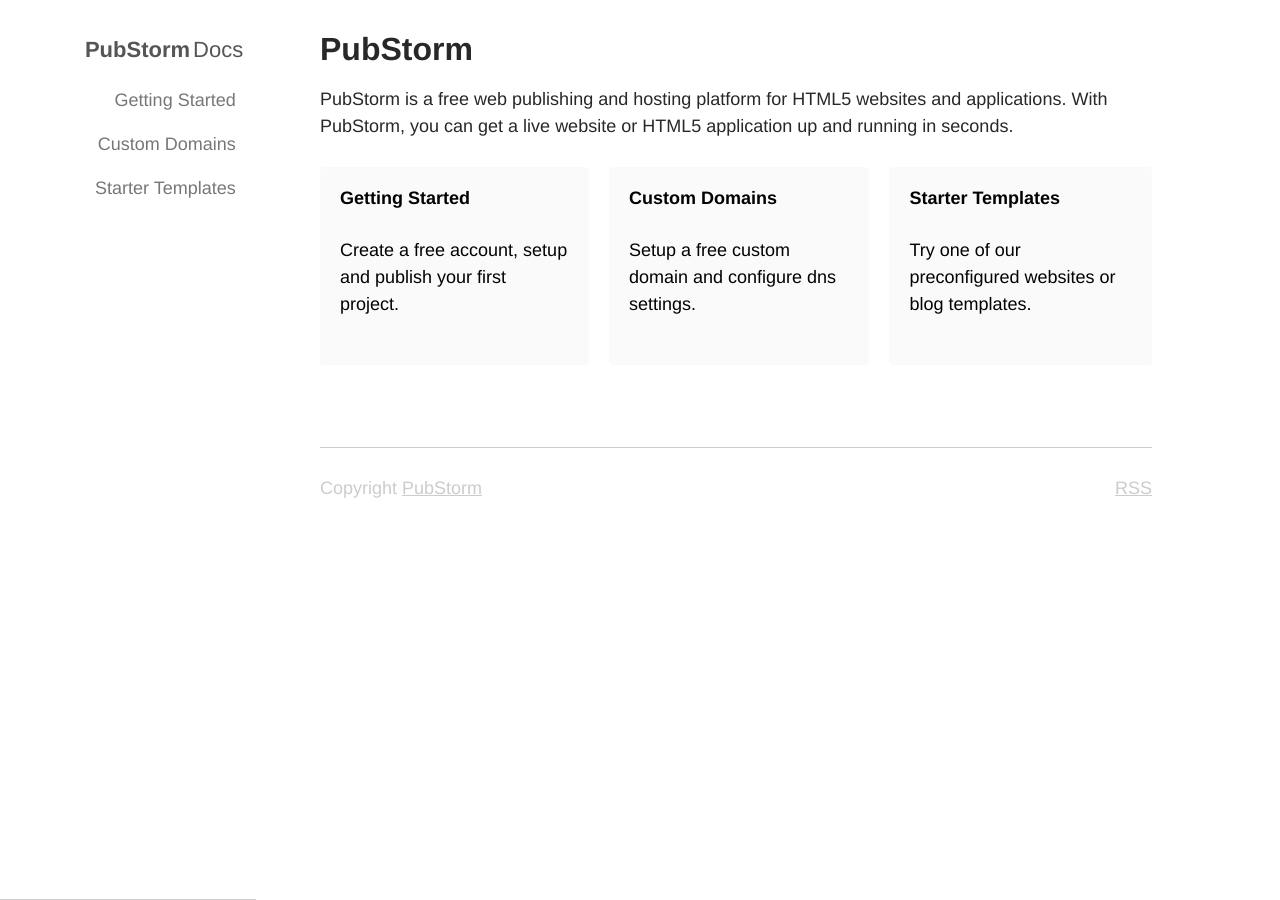
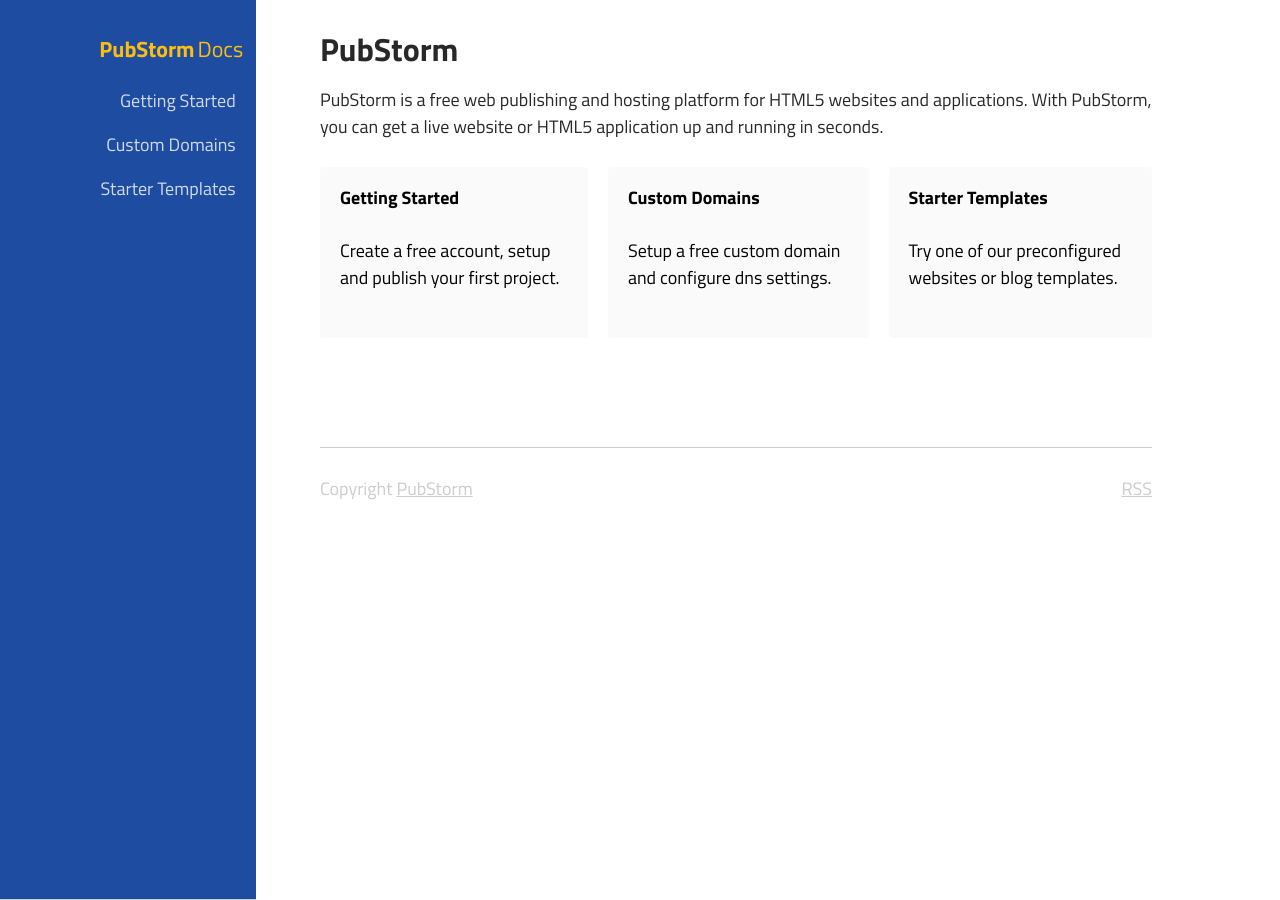
Before and after one commit to nitrous-io/help, a Jekyll site: the page built from index.html, in a window 1280 px wide. Built offline with Jekyll 4.4.1, drawn with Linux system fonts in a browser that asks for light colours.

Commit message:
basic pubstorm branding

```diff
--- a/_includes/header.html
+++ b/_includes/header.html
@@ -36,6 +36,7 @@
   <!-- stylesheets -->
   <link href="/css/screen.css" media="screen, projection" rel="stylesheet">
   <link href="/css/pubstorm.css" media="screen, projection" rel="stylesheet">
+  <link href='https://fonts.googleapis.com/css?family=Titillium+Web:400,300italic,300,400italic,600,700,700italic,600italic' rel='stylesheet' type='text/css'>
   <!--[if IE 6]>
     <link href="http://universal-ie6-css.googlecode.com/files/ie6.0.3.css" media="screen, projection" rel="stylesheet">
   <![endif]-->
--- a/css/screen.css
+++ b/css/screen.css
@@ -23,7 +23,7 @@ body {
   padding: 0;
   width: 100%;
   background-color: transparent;
-  font-family: "Helvetica Neue", Helvetica, Arial, sans-serif;
+  font-family: "Titillium Web", "Helvetica Neue", Helvetica, Arial, sans-serif;
   font-size: 18px;
   font-size: 1.8rem;
   line-height: 2em;
@@ -175,7 +175,7 @@ input[type="submit"].btn:hover {border-color: #cccccc;}
 [role="banner"] {
   border-bottom:1px solid #ccc;
   position:fixed;
-  background: #fff;
+  background: #1e4ca1;
   width:100%;
   padding: 1em 0 0;
   margin-bottom: 1em;
@@ -189,14 +189,14 @@ input[type="submit"].btn:hover {border-color: #cccccc;}
 }
 
 [role="navigation"] p {margin-bottom: 0;padding: 6px 11px;color: #ffffff;}
-[role="navigation"] a {color: #555;text-decoration: none;}
-[role="navigation"] a#home {padding: 0;width: 90%;margin: 0 auto;display: block;font-size: 2rem;line-height: 2rem;}
+[role="navigation"] a {color: #fff;text-decoration: none;}
+[role="navigation"] a#home {color: #febe10;padding: 0;width: 90%;margin: 0 auto;display: block;font-size: 2rem;line-height: 2rem;}
 [role="navigation"] a#home span.title {margin-right: 3px;font-weight:bold;}
 [role="navigation"] ul.links {list-style: none;margin-top: 1em;margin-bottom: 0;}
 [role="navigation"] ul.links li {margin: 0 0 5px;}
 [role="navigation"] ul.links li:last-child {margin-bottom: 0;}
-[role="navigation"] ul.links li a {color: #404040;padding: 5px 0;display: block;width: 90%;margin: 0 auto;font-size:1em;}
-[role="navigation"] ul.links li a:hover {color: #000;}
+[role="navigation"] ul.links li a {color: rgba(255,255,255,0.8);padding: 5px 0;display: block;width: 90%;margin: 0 auto;font-size:1em;}
+[role="navigation"] ul.links li a:hover {color: #fff;}
 
 #post-nav {display:block;padding:8px 0 0;}
 #post-nav a, #post-nav a:active, #post-nav a:visited {text-decoration: none;padding:5px 7px;color: #888;}
@@ -289,6 +289,7 @@ footer[role="contentinfo"] span#feeds {float: right;}
   #content {padding-top: 0;}
 
   [role="banner"] {
+    background: #1e4ca1;
     padding-top:1.95em;
     display: block;
     top:0;
@@ -304,8 +305,8 @@ footer[role="contentinfo"] span#feeds {float: right;}
 
   [role="banner"] a[href="#navigation"] { display: none !important;visibility: hidden;}
   [role="navigation"] ul.links li {margin: 0 0 7px;}
-  [role="navigation"] ul.links li a {padding-right:15px;color: #777}
-  [role="navigation"] ul.links li a.active {color: #000;}
+  [role="navigation"] ul.links li a {padding-right:15px;}
+  [role="navigation"] ul.links li a.active {color: #fff;}
   section[role="main"] { margin-top: 1.6em;min-height: 400px;}
   section[role="main"], footer[role="contentinfo"] {width: 65%;margin-left:25%;}
   footer[role="contentinfo"] {line-height:1.5em;}
```
